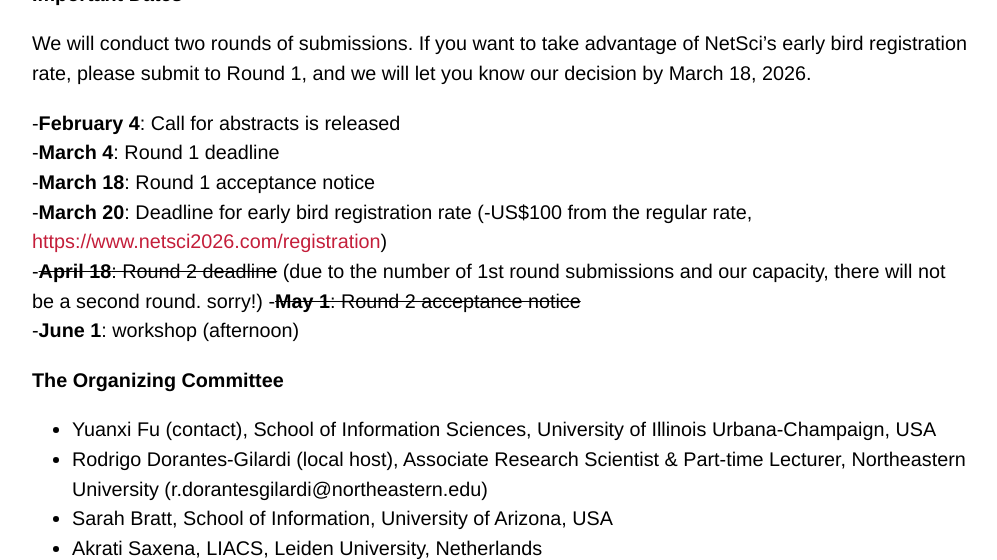
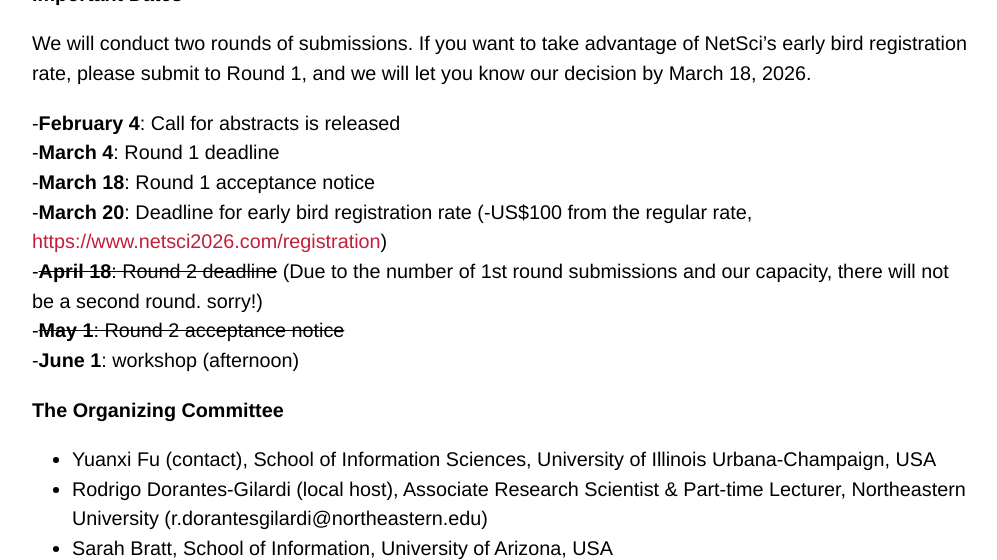
Before and after one commit to netscisci/netscisci.github.io, a Jekyll site: the page built from cfp.md, in a window 1280 px wide and 900 px high, scrolled down 1475 px, cut to the strip 0-560 px from the top of the window. Shown: the whole strip, without its empty margins (140-1137 px from the left). Built offline with Jekyll 4.4.1, drawn with Linux system fonts in a browser that asks for light colours; some web fonts are replaced; our own code applies the rules of GitHub Pages for plain Markdown files.

Commit message:
Update cfp.md

```diff
--- a/cfp.md
+++ b/cfp.md
@@ -33,7 +33,7 @@ We will conduct two rounds of submissions. If you want to take advantage of NetS
 -**March 4**: Round 1 deadline
 -**March 18**: Round 1 acceptance notice
 -**March 20**: Deadline for early bird registration rate (-US$100 from the regular rate, [https://www.netsci2026.com/registration](https://www.netsci2026.com/registration))
--~~**April 18**: Round 2 deadline~~ (due to the number of 1st round submissions and our capacity, there will not be a second round. sorry!)
+-~~**April 18**: Round 2 deadline~~ (Due to the number of 1st round submissions and our capacity, there will not be a second round. sorry!)
 -~~**May 1**: Round 2 acceptance notice~~
 -**June 1**: workshop (afternoon)
 
```
